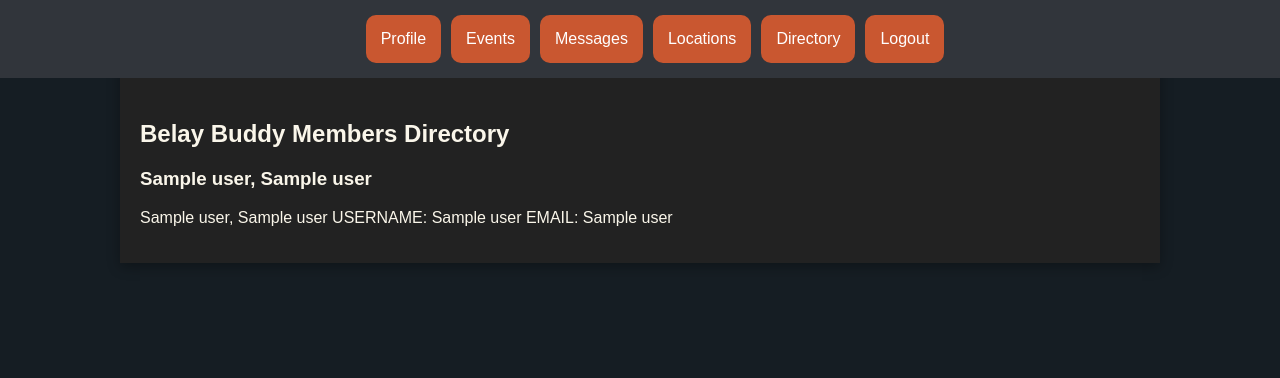
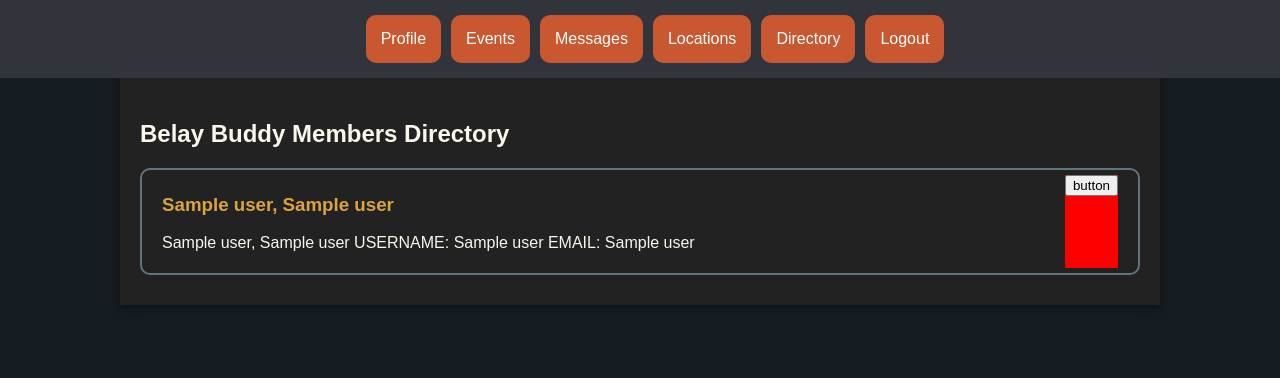
Before and after one commit to avery-mr/burndownForWhat, a Flask app: page /directory in a window 1280 px wide. Shown: the top 378 px of the page. Run offline with Flask 3, Linux system fonts and the light colour scheme; a user stored in the database is signed in; a database or web service that is not in the repository returns one stand-in record (values such as "Sample title"); some libraries are stand-ins or nearby versions.

Commit message:
fixed scrollbars, started styling directory page

```diff
--- a/app/static/css/style.css
+++ b/app/static/css/style.css
@@ -438,33 +447,53 @@ select option {
 }
 
 
+/* Directory Styling */
+.directory-entry {
+    display:flex;
+    justify-content: space-between;
+    background-color: transparent;
+    border: 2px solid #5D757B;
+    border-radius: 10px;
+    padding: 5px 20px;
+    margin: 10px auto;
+}
 
+.directory-entry h3 {
+    color:#D9A441;
+}
 
+.directory-entry-buttons {
+    background-color:red;
+}
 
 /* End of CSS for Messages page */
 
 
 
 /* Scrollbars */
-.container::-webkit-scrollbar {
-  width: 10px;
+
+
+::-webkit-scrollbar {
+  width: 15px;
 }
 
-.chat-window::-webkit-scrollbar-track,
-.friends-list::-webkit-scrollbar-track {
-  background: #31353B;
+::-webkit-scrollbar-track {
+  /* background: #31353B;          */
+  background: transparent;
   border-radius: 5px;
 }
 
-.container::-webkit-scrollbar-thumb {
+::-webkit-scrollbar-thumb {
   background-color: #31353B;
+  width: 20px;
   border-radius: 5px;
   border: 2px solid #151D23;
 }
 
-.container::-webkit-scrollbar-thumb:hover {
-  background-color: #D9A441;   /* Mustard on hover */
+::-webkit-scrollbar-thumb:hover {
+  background-color: #D9A441;
 }
+
 
 
 
--- a/app/templates/directory.html
+++ b/app/templates/directory.html
@@ -6,8 +6,13 @@
     <h2>Belay Buddy Members Directory</h2>
     {% for user in users %}
         <div class="directory-entry">
-            <h3>{{ user[4] }}, {{ user[3] }}</h3>
-            <p>{{ user[4] }}, {{ user[3] }}  USERNAME: {{ user[1] }} EMAIL: {{ user[2] }}</p>
+            <div class="directory-entry-info">
+                <h3>{{ user[4] }}, {{ user[3] }}</h3>
+                <p>{{ user[4] }}, {{ user[3] }}  USERNAME: {{ user[1] }} EMAIL: {{ user[2] }}</p>
+            </div>
+            <div class="directory-entry-buttons">
+                <button>button</button>
+            </div>
         </div>
     {% endfor %}
 </div>
--- a/app/templates/logout.html
+++ b/app/templates/logout.html
@@ -5,7 +5,9 @@
     <link rel="stylesheet" href="{{ url_for('static', filename='css/style.css') }}">
 </head>
 <body>
-    <h2>You have successfully logged out</h2>
-    <a href="{{ url_for('login') }}">Log Back In</a>
+    <div class="logout-container">
+        <h2>You have successfully logged out</h2>
+        <a href="{{ url_for('login') }}">Log Back In</a>
+    </div>
 </body>
 </html>
--- a/app/templates/messages.html
+++ b/app/templates/messages.html
@@ -8,7 +8,7 @@
         <h2>Messages</h2>
     </div>
     <div class="msg-page-container">
-        <div class="msg-buddies-container">
+        <div class="msg-buddies-container scroller">
             <button class="msg-buddy-btn selected">
                 <img src="static/img/user_icon.png" alt="user" />
                 <span>Jane Climbs</span>
@@ -72,7 +72,7 @@
 
         </div>
         <div class="msg-chat-container">
-            <div class="msg-chat-window">
+            <div class="msg-chat-window scroller">
                 <div class="chat-message received">
                     <p><strong>JaneClimbs: </strong>Hey RG28, I saw you want to climb this Sat at Movement in Denver. I’m interested!</p>
                     <span class="timestamp">4/11/25 9:51 PM</span>
```
Also changed, not shown: other parts of app/static/css/style.css (+25 -16 lines).
